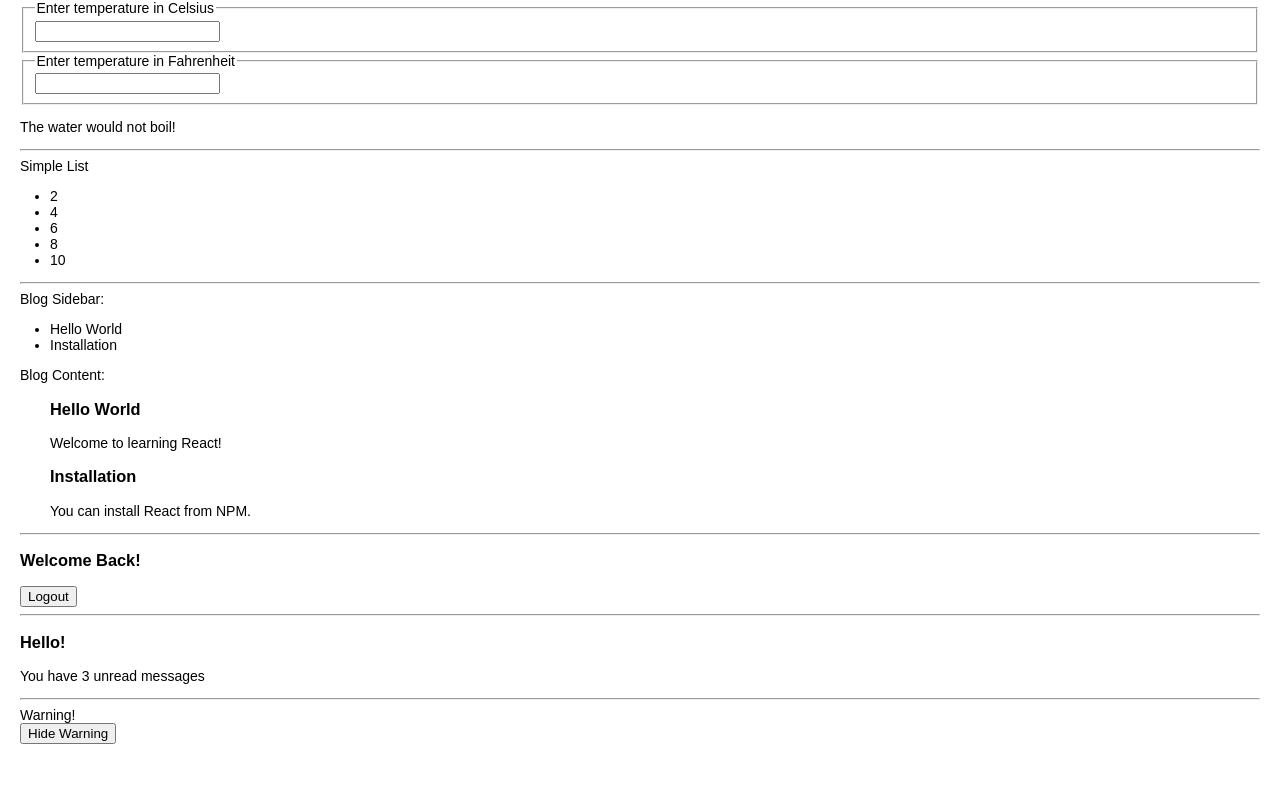
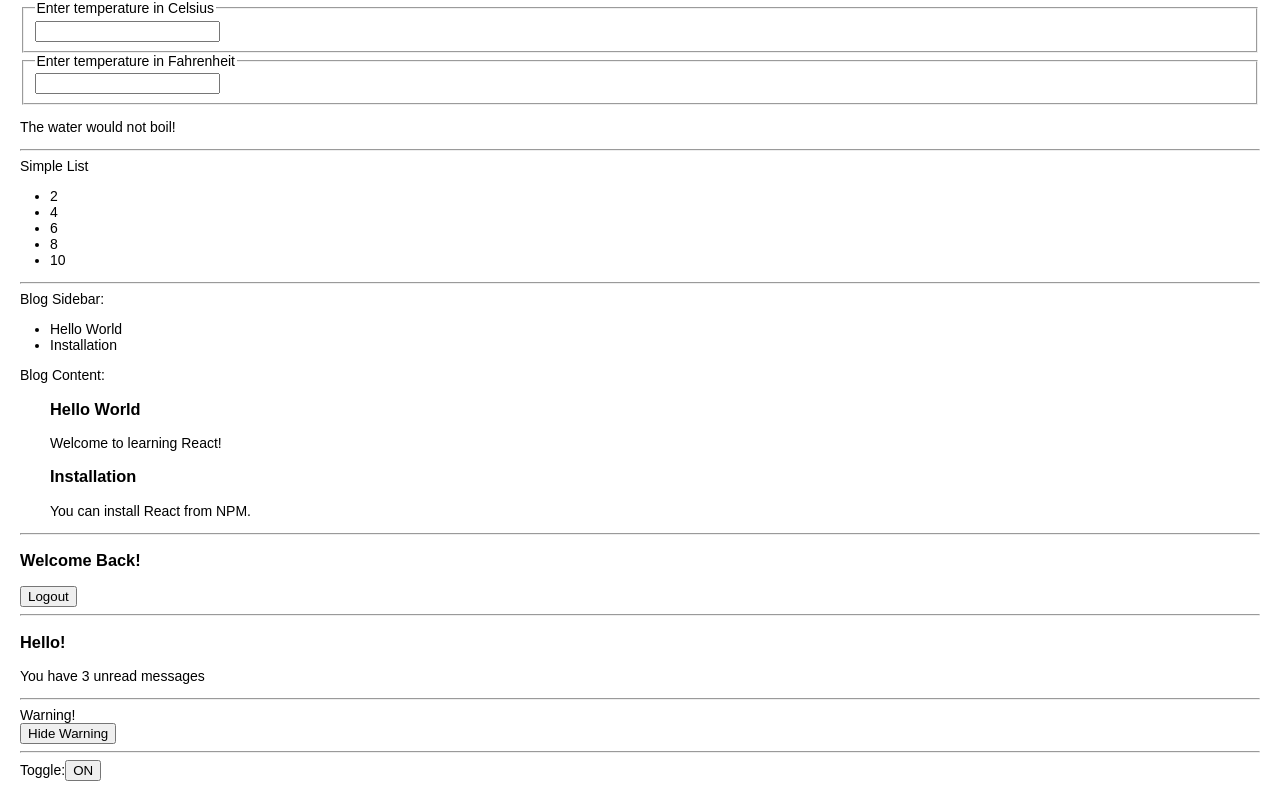
Before and after one commit to alimon808/react-doc-examples, a React (Create React App) app: page / in a window 1280 px wide. Shown: the part 2036-2837 px from the top of the page. Before the commit the page ends 2800 px from the top, so only its background shows below. Built offline with nearby package versions, Linux system fonts and the light colour scheme.

Commit message:
add Toggle component

```diff
--- a/src/components/App.js
+++ b/src/components/App.js
@@ -16,6 +16,7 @@
 import LoginControl from './conditional-rendering/login-control';
 import MailBox from './conditional-rendering/mailbox';
 import Warning from './conditional-rendering/warning';
+import Toggle from './handling-events/toggle';
 
 const comment = {
     date: new Date(),
@@ -66,6 +67,8 @@
                 <MailBox unreadMessages={['React', 'Re: React', 'Re:Re: React']} />
                 <hr />
                 <Warning warn={true} />
+                <hr />
+                <Toggle />
             </div>
         );
     }
--- /dev/null
+++ b/src/components/handling-events/toggle.js
@@ -0,0 +1,21 @@
+import React from 'react';
+
+export default class Toggle extends React.Component {
+    constructor(props) {
+        super(props);
+        this.state = { isToggleOn: true };
+        this.handleClick = this.handleClick.bind(this);
+    }
+
+    handleClick() {
+        this.setState(prevState => ({ isToggleOn: !prevState.isToggleOn }));
+    }
+    render() {
+        return (
+            <label>
+                Toggle:
+                <button onClick={this.handleClick}>{this.state.isToggleOn ? 'ON' : 'OFF'}</button>
+            </label>
+        );
+    }
+}
```
